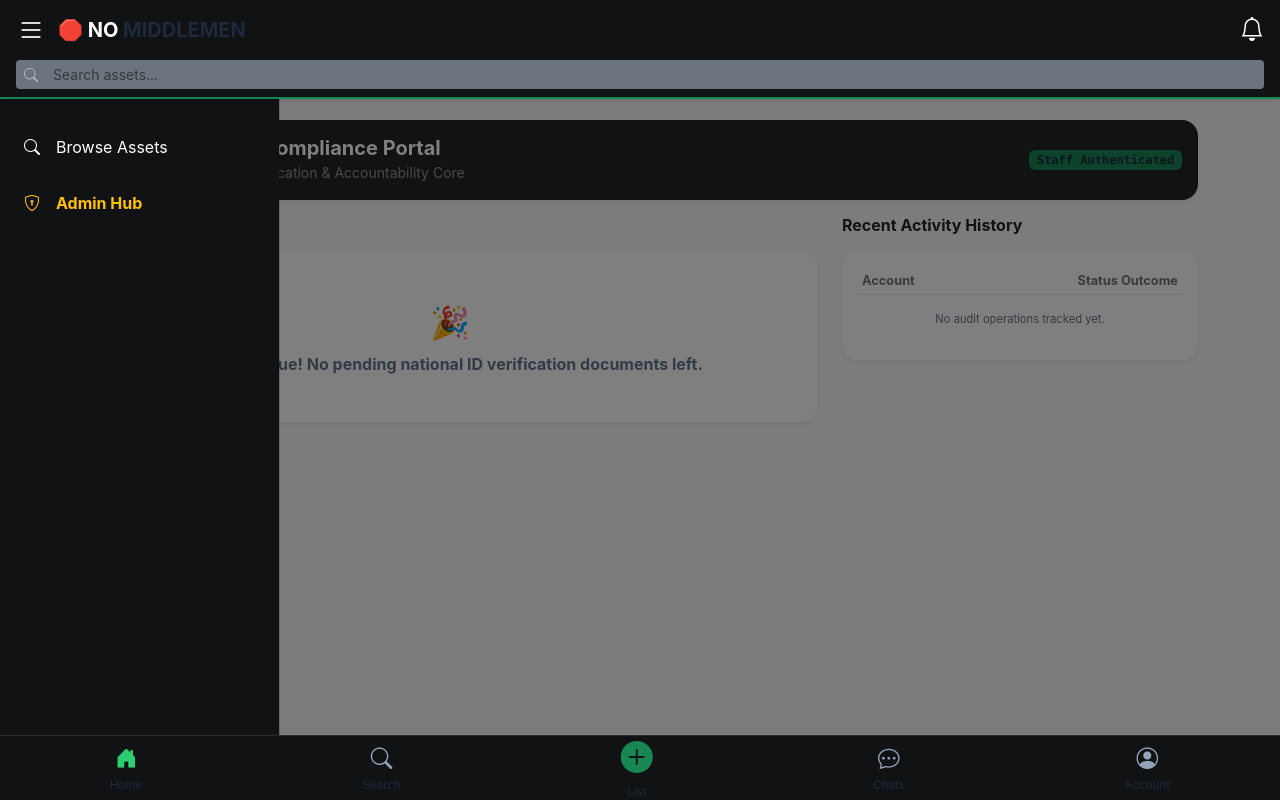
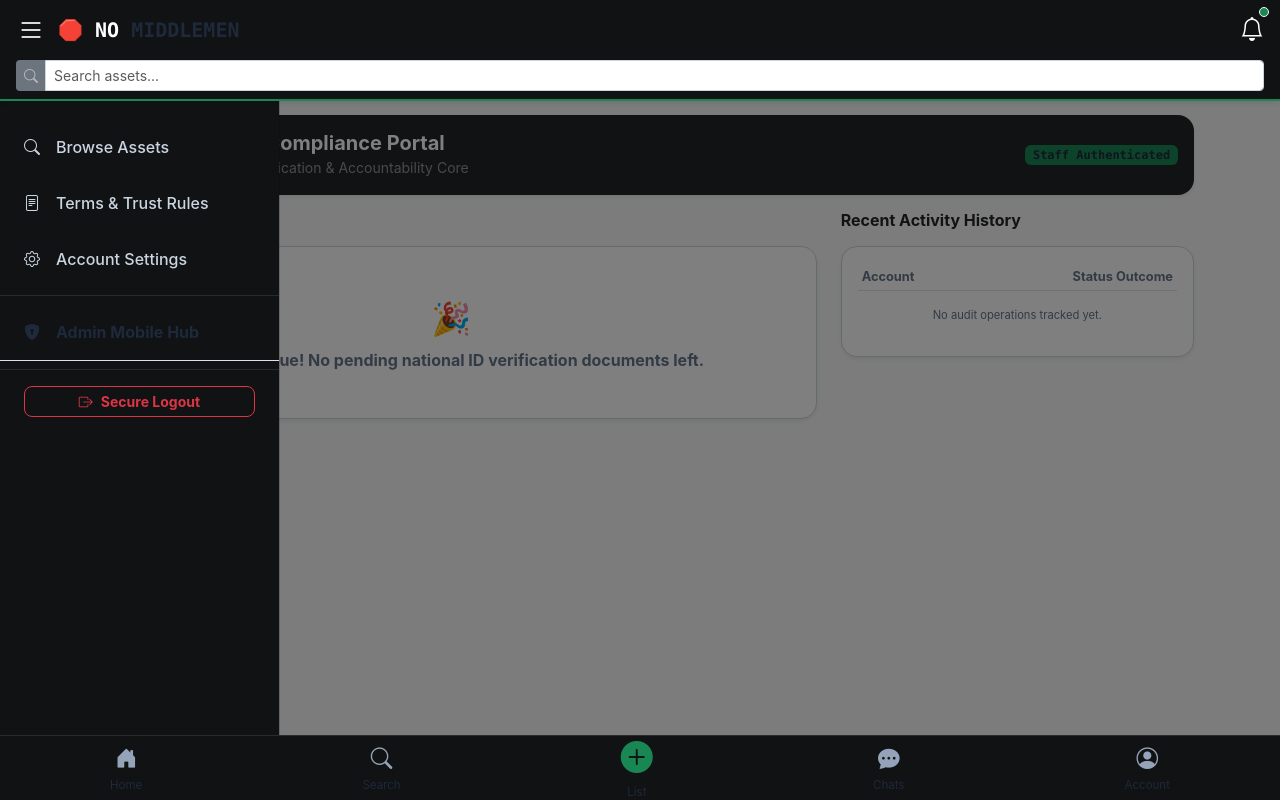
Before and after one commit to simeonmbwani/no-middlemen-market, a Django app: page /accounts/dashboard/compliance/ in a window 1280 px wide, after a click that opens the changed part. Run offline with Django 5.2, Linux system fonts and the light colour scheme; a user stored in the database is signed in; data comes from the database, SQL or seed files in the repository.

Commit message:
Successfully compiled Steps 1, 6, 12, and 15 navigation schemas to production matrix

```diff
--- a/listings/templates/base.html
+++ b/listings/templates/base.html
@@ -12,15 +12,16 @@
     <link rel="stylesheet" href="https://cdn.jsdelivr.net/npm/bootstrap-icons@1.11.3/font/data/bootstrap-icons.min.css">
 
     <style>
-        /* 🌗 THEME CONTRAST STABILIZATION MATRIX */
+        /* 🌗 UNIFIED ACCESSIBILITY CONTRAST MATRIX */
         [data-theme="light"] {
             --bg-main: #f8f9fa;
             --text-main: #1e293b;
             --text-muted: #64748b;
             --card-bg: #ffffff;
-            --border-line: #e2e8f0;
+            --border-line: #cbd5e1;
             --input-bg: #ffffff;
             --input-text: #1e293b;
+            --input-placeholder: #94a3b8;
             --chip-bg: #ffffff;
         }
         [data-theme="dark"] {
@@ -28,9 +29,10 @@
             --text-main: #f8fafc;
             --text-muted: #94a3b8;
             --card-bg: #161920;
-            --border-line: #242936;
-            --input-bg: #1c212b;
+            --border-line: #334155;
+            --input-bg: #1e293b;
             --input-text: #f8fafc;
+            --input-placeholder: #64748b;
             --chip-bg: #161920;
         }
 
@@ -39,44 +41,90 @@
             color: var(--text-main) !important;
             font-family: -apple-system, BlinkMacSystemFont, "Segoe UI", Roboto, sans-serif;
             transition: background 0.15s ease, color 0.15s ease;
-            padding-top: 120px;
-            padding-bottom: 75px;
+            padding-top: 115px !important;
+            padding-bottom: 80px !important;
         }
 
-        /* Enforce theme variables over default styling elements globally */
-        h1, h2, h3, h4, h5, h6, p, span, label, td, th, .card-title { color: var(--text-main) !important; }
-        small, .text-muted { color: var(--text-muted) !important; }
+        h1, h2, h3, h4, h5, h6, p, span, label, legend, strong, b,
+        .card-title, .card-header, .list-group-item, .form-label, .dropdown-header {
+            color: var(--text-main) !important;
+        }
 
-        .mobile-top-bar { background: #101214; border-bottom: 2px solid #198754; position: fixed; top: 0; width: 100%; z-index: 1050; }
-        .mobile-bottom-nav { position: fixed; bottom: 0; left: 0; right: 0; height: 65px; background: #101214; border-top: 1px solid rgba(255,255,255,0.1); z-index: 1050; display: flex; align-items: center; justify-content: space-around; }
+        small, .text-muted, .text-secondary, .form-text {
+            color: var(--text-muted) !important;
+        }
 
-        .bottom-nav-item { color: #94a3b8; text-decoration: none; font-size: 0.72rem; display: flex; flex-direction: column; align-items: center; }
+        /* 📱 FIXED ELEMENT PLACEMENTS */
+        .mobile-top-bar {
+            background-color: #101214 !important;
+            border-bottom: 2px solid #198754;
+            position: fixed;
+            top: 0;
+            left: 0;
+            right: 0;
+            width: 100%;
+            z-index: 1050;
+        }
+
+        .mobile-bottom-nav {
+            position: fixed;
+            bottom: 0;
+            left: 0;
+            right: 0;
+            height: 65px;
+            background-color: #101214 !important;
+            border-top: 1px solid rgba(255,255,255,0.1);
+            z-index: 1050;
+            display: flex;
+            align-items: center;
+            justify-content: space-around;
+        }
+
+        .bottom-nav-item {
+            color: #94a3b8;
+            text-decoration: none;
+            font-size: 0.72rem;
+            display: flex;
+            flex-direction: column;
+            align-items: center;
+        }
         .bottom-nav-item i { font-size: 1.35rem; margin-bottom: 2px; }
         .bottom-nav-item.active { color: #2ecc71 !important; }
 
         .category-swiper { display: flex; overflow-x: auto; scrollbar-width: none; gap: 10px; padding: 10px 0; -webkit-overflow-scrolling: touch; }
         .category-swiper::-webkit-scrollbar { display: none; }
-        .category-chip { background: var(--chip-bg); border: 1px solid var(--border-line); padding: 8px 16px; border-radius: 50px; white-space: nowrap; font-size: 0.88rem; font-weight: 600; text-decoration: none; display: inline-flex; align-items: center; gap: 6px; }
+        .category-chip { background: var(--chip-bg) !important; border: 1px solid var(--border-line) !important; padding: 8px 16px; border-radius: 50px; white-space: nowrap; font-size: 0.88rem; font-weight: 600; text-decoration: none; display: inline-flex; align-items: center; gap: 6px; }
 
-        /* Compact Custom Filter Fields */
-        .filter-select { background-color: var(--input-bg) !important; color: var(--input-text) !important; border: 1px solid var(--border-line) !important; font-size: 0.85rem; border-radius: 8px; padding: 6px 12px; }
+        .form-control, .form-select, textarea {
+            color: var(--input-text) !important;
+            background-color: var(--input-bg) !important;
+            border: 1px solid var(--border-line) !important;
+        }
 
-        /* Premium Asset Card Execution */
-        .asset-mobile-card { background: var(--card-bg) !important; border: 1px solid var(--border-line) !important; border-radius: 16px; overflow: hidden; margin-bottom: 16px; }
-        .drawer-slide { background-color: #101214 !important; color: white !important; width: 280px !important; }
+        .card, .modal-content, .dropdown-menu {
+            background-color: var(--card-bg) !important;
+            border: 1px solid var(--border-line) !important;
+        }
+
+        .drawer-slide { background-color: #101214 !important; color: #ffffff !important; width: 280px !important; }
+        .drawer-link { color: #cbd5e1 !important; font-weight: 500; border: none !important; }
+        .drawer-link:hover { color: #2ecc71 !important; background-color: rgba(25, 135, 84, 0.15) !important; }
     </style>
 </head>
 <body>
 
+    <!-- 1. STICKY TOP HEADER -->
     <div class="mobile-top-bar px-3 py-2 shadow-sm">
         <div class="d-flex align-items-center justify-content-between">
             <div class="d-flex align-items-center gap-2">
                 <button class="btn btn-link text-white p-0 fs-3" type="button" data-bs-toggle="offcanvas" data-bs-target="#leftDrawerMenu"><i class="bi bi-list"></i></button>
-                <a href="{% url 'listings:list' %}" class="text-decoration-none fw-bold fs-5 text-white ms-1">🛑 NO <span style="color: #2ecc71;">MIDDLEMEN</span></a>
+                <a href="{% url 'listings:list' %}" class="text-decoration-none fw-bold fs-5 text-white ms-1 font-monospace">🛑 NO <span style="color: #2ecc71;">MIDDLEMEN</span></a>
             </div>
-            <a href="{% url 'dashboard:index' %}?tab=alerts" class="text-white"><i class="bi bi-bell fs-4"></i></a>
+            <a href="{% url 'dashboard:index' %}?tab=alerts" class="text-white position-relative">
+                <i class="bi bi-bell fs-4"></i>
+                <span class="position-absolute top-0 start-100 translate-middle p-1 bg-success border border-light rounded-circle"></span>
+            </a>
         </div>
-        <!-- Search bar component -->
         <form method="GET" action="{% url 'listings:list' %}" class="mt-2 m-0">
             <div class="input-group input-group-sm">
                 <span class="input-group-text border-0 bg-secondary text-white-50"><i class="bi bi-search"></i></span>
@@ -85,39 +133,63 @@
         </form>
     </div>
 
-    <!-- LEFT MOBILE MENU DRAWER -->
+    <!-- 12. MOBILE LEFT SIDE SLIDE-IN DRAWER MENU -->
     <div class="offcanvas offcanvas-start drawer-slide" tabindex="-1" id="leftDrawerMenu">
-        <div class="offcanvas-header border-bottom border-secondary">
-            <h5 class="offcanvas-title fw-bold text-success">MENU</h5>
+        <div class="offcanvas-header border-bottom border-secondary py-3">
+            <h5 class="offcanvas-title fw-bold text-success font-monospace"><i class="bi bi-shield-check me-2"></i>☰ MENU</h5>
             <button type="button" class="btn-close btn-close-white" data-bs-dismiss="offcanvas"></button>
         </div>
         <div class="offcanvas-body p-0">
             <div class="list-group list-group-flush">
-                <a href="{% url 'listings:list' %}" class="list-group-item bg-transparent text-white border-0 py-3 px-4"><i class="bi bi-house-door me-3"></i>Home</a>
-                <a href="{% url 'listings:list' %}?browse=true" class="list-group-item bg-transparent text-white border-0 py-3 px-4"><i class="bi bi-search me-3"></i>Browse Assets</a>
+                <a href="{% url 'listings:list' %}" class="list-group-item bg-transparent drawer-link py-3 px-4"><i class="bi bi-house-door me-3"></i>Home</a>
+                <a href="{% url 'listings:list' %}?browse=true" class="list-group-item bg-transparent drawer-link py-3 px-4"><i class="bi bi-search me-3"></i>Browse Assets</a>
+                <a href="{% url 'accounts:terms_faq' %}" class="list-group-item bg-transparent drawer-link py-3 px-4"><i class="bi bi-file-text me-3"></i>Terms & Trust Rules</a>
+                <a href="{% url 'accounts:settings_dashboard' %}" class="list-group-item bg-transparent drawer-link py-3 px-4"><i class="bi bi-gear me-3"></i>Account Settings</a>
+
                 {% if user.is_authenticated and user.is_staff %}
-                    <a href="{% url 'accounts:erp_control_center' %}" class="list-group-item bg-transparent text-warning border-0 py-3 px-4 fw-bold"><i class="bi bi-shield-lock me-3"></i>Admin Hub</a>
+                    <hr class="border-secondary my-2">
+                    <a href="{% url 'accounts:erp_control_center' %}" class="list-group-item bg-transparent text-warning py-3 px-4 fw-bold"><i class="bi bi-shield-lock-fill me-3"></i>Admin Mobile Hub</a>
+                {% endif %}
+
+                {% if user.is_authenticated %}
+                    <hr class="border-secondary my-2">
+                    <div class="px-4 py-2">
+                        <form method="POST" action="{% url 'accounts:logout' %}" class="m-0">
+                            {% csrf_token %}
+                            <button type="submit" class="btn btn-sm btn-outline-danger w-100 fw-bold rounded-3"><i class="bi bi-box-arrow-right me-2"></i>Secure Logout</button>
+                        </form>
+                    </div>
                 {% endif %}
             </div>
         </div>
     </div>
 
-    <div class="container">
+    <!-- MAIN APP CONTENT VIEWPORT -->
+    <div class="container px-3">
         {% block content %}{% endblock %}
     </div>
 
-    <!-- STICKY MOBILE BOTTOM NAVIGATION BAR -->
+    <!-- 6 & 15. STICKY MOBILE BOTTOM NAVIGATION BAR -->
     <div class="mobile-bottom-nav">
-        <a href="{% url 'listings:list' %}" class="bottom-nav-item active"><i class="bi bi-house-door-fill"></i><span>Home</span></a>
-        <a href="{% url 'listings:list' %}?browse=true" class="bottom-nav-item"><i class="bi bi-search"></i><span>Search</span></a>
-        <a href="{% url 'listings:create' %}" class="bottom-nav-item text-success"><i class="bi bi-plus-circle-fill fs-2"></i><span>List</span></a>
-        <a href="{% url 'dashboard:index' %}?tab=messages" class="bottom-nav-item"><i class="bi bi-chat-dots"></i><span>Chats</span></a>
-        <a href="{% url 'accounts:settings_dashboard' %}" class="bottom-nav-item"><i class="bi bi-person-circle"></i><span>Account</span></a>
+        <a href="{% url 'listings:list' %}" class="bottom-nav-item {% if request.path == '/' and not request.GET.browse %}active{% endif %}">
+            <i class="bi bi-house-door-fill"></i><span>Home</span>
+        </a>
+        <a href="{% url 'listings:list' %}?browse=true" class="bottom-nav-item {% if 'browse' in request.GET.browse or request.GET.browse == 'true' %}active{% endif %}">
+            <i class="bi bi-search"></i><span>Search</span>
+        </a>
+        <a href="{% url 'listings:create' %}" class="bottom-nav-item text-success">
+            <i class="bi bi-plus-circle-fill fs-2 text-success"></i><span>List</span>
+        </a>
+        <a href="{% url 'dashboard:index' %}?tab=messages" class="bottom-nav-item {% if 'tab=messages' in request.get_full_path %}active{% endif %}">
+            <i class="bi bi-chat-dots-fill"></i><span>Chats</span>
+        </a>
+        <a href="{% url 'accounts:settings_dashboard' %}" class="bottom-nav-item {% if 'settings' in request.path %}active{% endif %}">
+            <i class="bi bi-person-circle"></i><span>Account</span>
+        </a>
     </div>
 
     <script src="https://cdn.jsdelivr.net/npm/bootstrap@5.3.3/dist/js/bootstrap.bundle.min.js"></script>
     <script>
-        // Real-time theme checking engine synchronization
         document.addEventListener('DOMContentLoaded', function () {
             const cachedTheme = localStorage.getItem('user-theme') || 'light';
             document.getElementById('theme-root').setAttribute('data-theme', cachedTheme);
```
